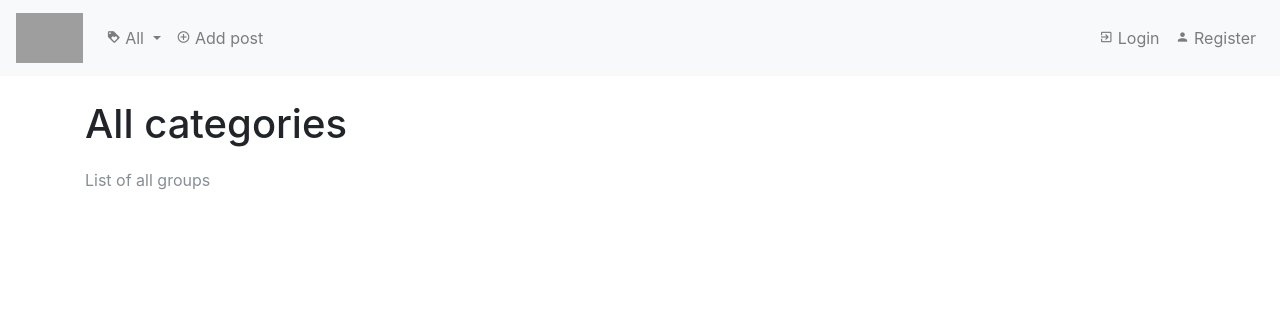
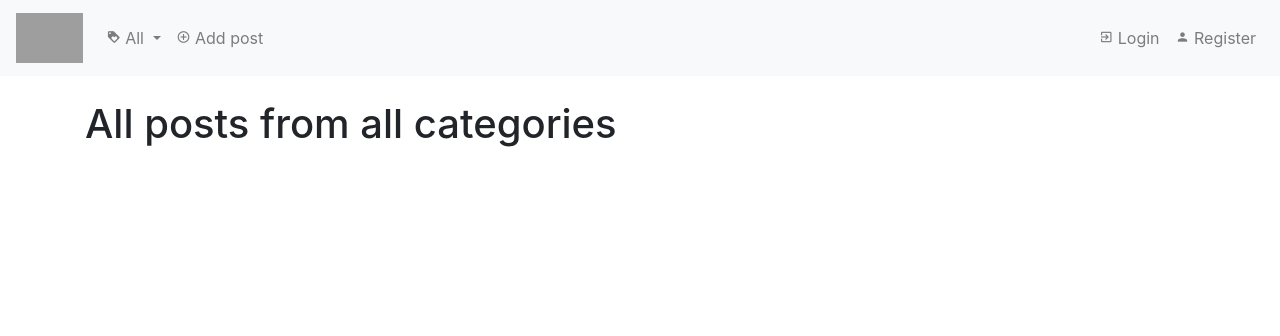
Before and after one commit to awp2017/Not-Reddit, a Django app: template NotReddit/Readit/templates/post_list.html in a window 1280 px wide. Shown: the top 336 px of the page. Run offline with Django 3.2, Linux system fonts and the light colour scheme; the template is opened without the code that fills it, so the values that code supplies are empty; some libraries are stand-ins or nearby versions; grey boxes are pictures that could not be loaded.

Commit message:
Duckified stuff

```diff
--- a/NotReddit/Readit/templates/post_detail.html
+++ b/NotReddit/Readit/templates/post_detail.html
@@ -6,7 +6,7 @@
 </div>
 <div class="card">
 	<div style="padding-left: 10px; ">
-		<h5 class="card-title" style="opacity: 0.5;"> <a href="{% url 'category_post_list' pk=post_detail.category.pk %}"> {{ post_detail.category.name }}
+		<h5 class="card-title" style="opacity: 0.5;">Category <a href="{% url 'category_post_list' pk=post_detail.category.pk %}"> {{ post_detail.category.name }}
 		</a></h5>
  		<p> {{ post_detail.text }} </p>
  	</div>
--- a/NotReddit/Readit/templates/post_list.html
+++ b/NotReddit/Readit/templates/post_list.html
@@ -4,7 +4,7 @@
 
 {% block body %}
 
-<h1>All categories</h1>
+<h1>All posts from all categories</h1>
 {% include "post_list_template.html" %}
 
 {% endblock %}
--- a/NotReddit/Readit/templates/post_list_template.html
+++ b/NotReddit/Readit/templates/post_list_template.html
@@ -1,5 +1,4 @@
 <table class="table table-striped">
-    <caption>List of all groups</caption>
     <tbody>
         {% for post in posts %}
         <tr>
@@ -10,10 +9,10 @@
                 </a>
             </td>
             <td class="d-flex align-items-end" style="text-align: right;">
-                <a href="{% url 'post_detail' pk_post=post.pk pk_category=post.category.pk %}" style="float: right;">
+                <a href="{% url 'post_detail' pk_post=post.pk pk_category=post.category.pk %}" style="width: 100%;">
                     <button class="btn btn-info">
+                        <i class="material-icons md-14">comment</i>
                         Comments
-                        <i class="material-icons md-14">comment</i>
                     </button>
                 </a>
             </td>
```
